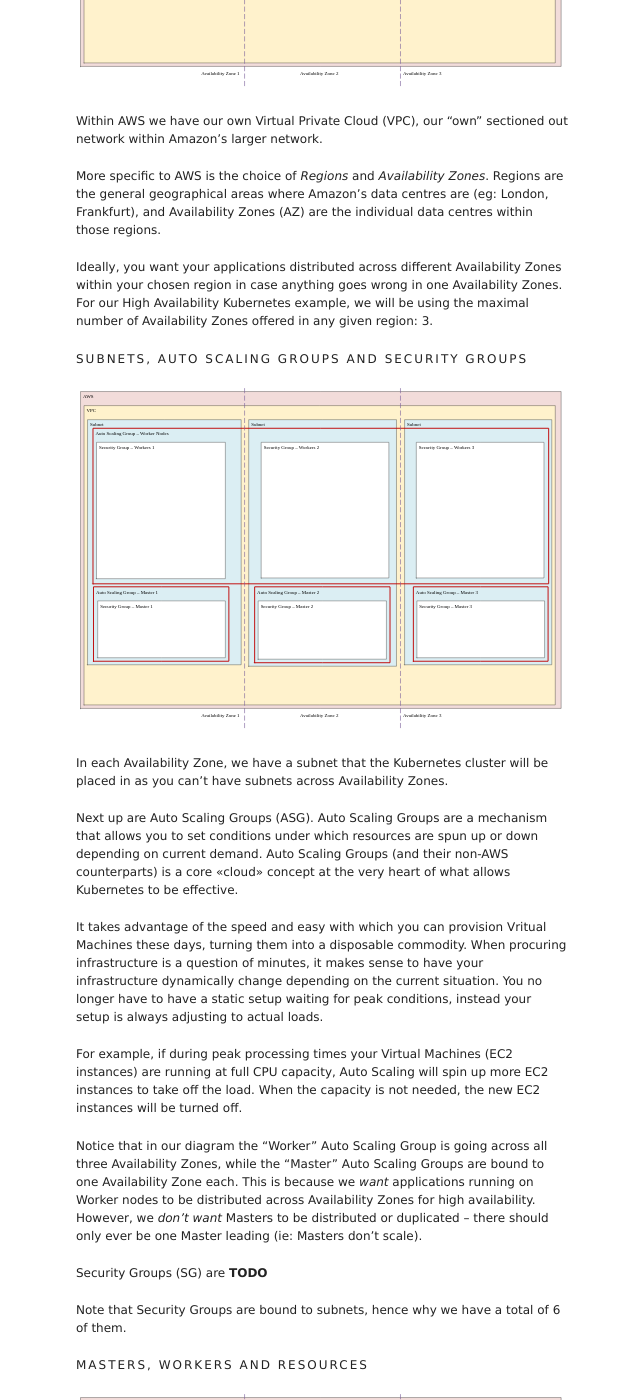
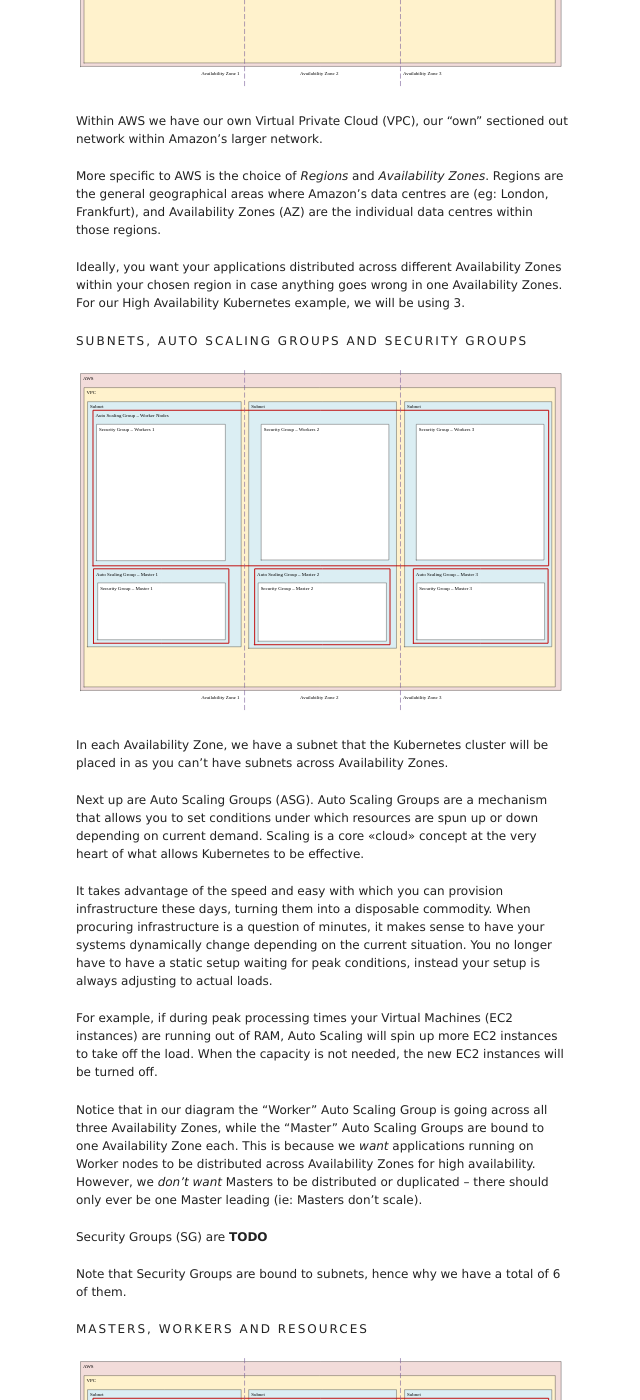
Before and after one commit to zmlka/undisciplinary, a Jekyll site: the page built from kubernets_diagramtic_primer.md, in a window 1280 px wide and 1400 px high, scrolled down 1118 px. Shown: the whole window, without its empty margins (318-958 px from the left). Built offline with Jekyll 4.4.1, drawn with Linux system fonts in a browser that asks for light colours; our own code applies the rules of GitHub Pages for plain Markdown files; some of the changed text lies outside the part shown.

Commit message:
Jakub's suggestions vol 1

```diff
--- a/kubernets_diagramtic_primer.md
+++ b/kubernets_diagramtic_primer.md
@@ -54,8 +54,7 @@
 
 Ideally, you want your applications distributed across different Availability
 Zones within your chosen region in case anything goes wrong in one Availability
-Zones. For our High Availability Kubernetes example, we will be using the
-maximal number of Availability Zones offered in any given region: 3.
+Zones. For our High Availability Kubernetes example, we will be using 3.
 
 ### Subnets, Auto Scaling Groups and Security Groups
 
@@ -66,19 +65,18 @@
 
 Next up are Auto Scaling Groups (ASG). Auto Scaling Groups are a mechanism that
 allows you to set conditions under which resources are spun up or down
-depending on current demand. Auto Scaling Groups (and their non-AWS
-counterparts) is a core «cloud» concept at the very heart of what allows
-Kubernetes to be effective.
+depending on current demand. Scaling is a core «cloud» concept at the very
+heart of what allows Kubernetes to be effective.
 
-It takes advantage of the speed and easy with which you can provision Vritual
-Machines these days, turning them into a disposable commodity. When procuring
-infrastructure is a question of minutes, it makes sense to have your
-infrastructure dynamically change depending on the current situation. You no
+It takes advantage of the speed and easy with which you can provision
+infrastructure these days, turning them into a disposable commodity. When
+procuring infrastructure is a question of minutes, it makes sense to have your
+systems dynamically change depending on the current situation. You no
 longer have to have a static setup waiting for peak conditions, instead your
 setup is always adjusting to actual loads.
 
 For example, if during peak processing times your Virtual Machines (EC2
-instances) are running at full CPU capacity, Auto Scaling will spin up more EC2
+instances) are running out of RAM, Auto Scaling will spin up more EC2
 instances to take off the load. When the capacity is not needed, the new EC2
 instances will be turned off.
 
```
Also changed, not shown: other parts of kubernets_diagramtic_primer.md (+1 -1 lines).
